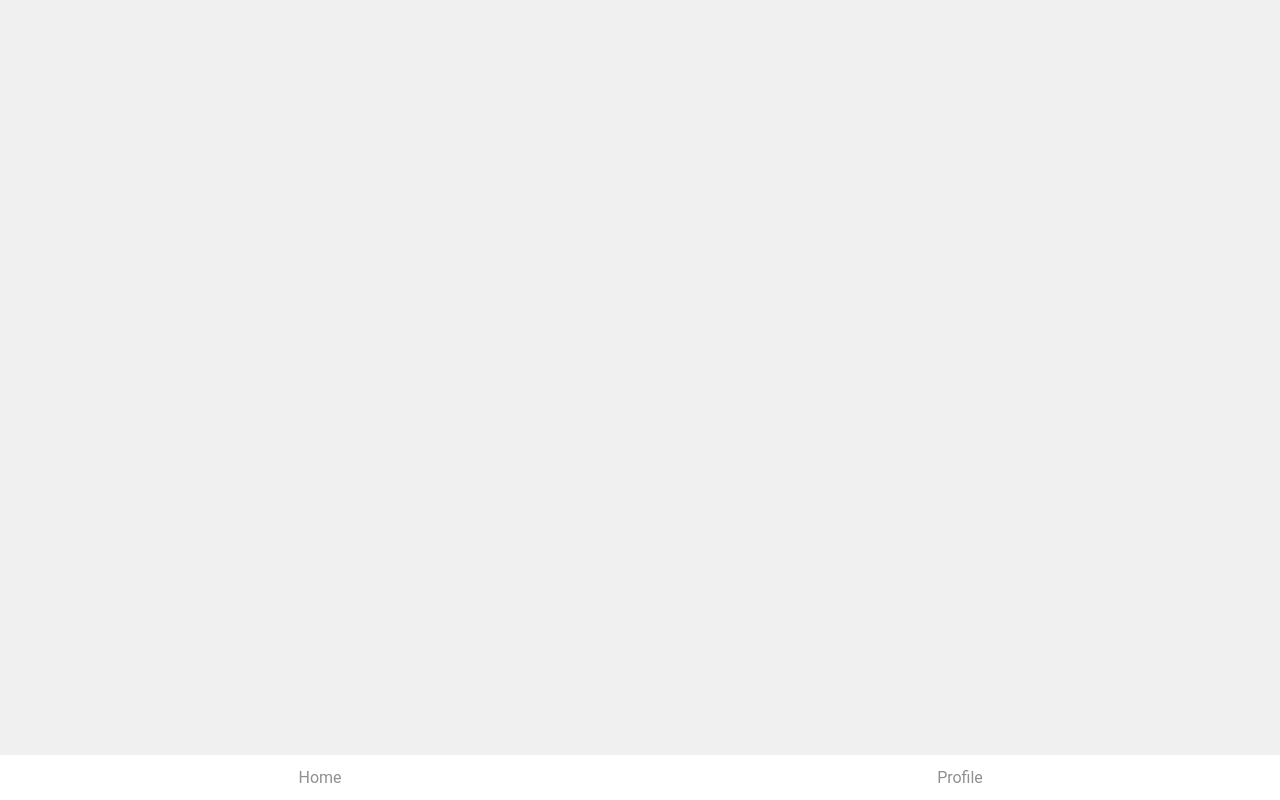
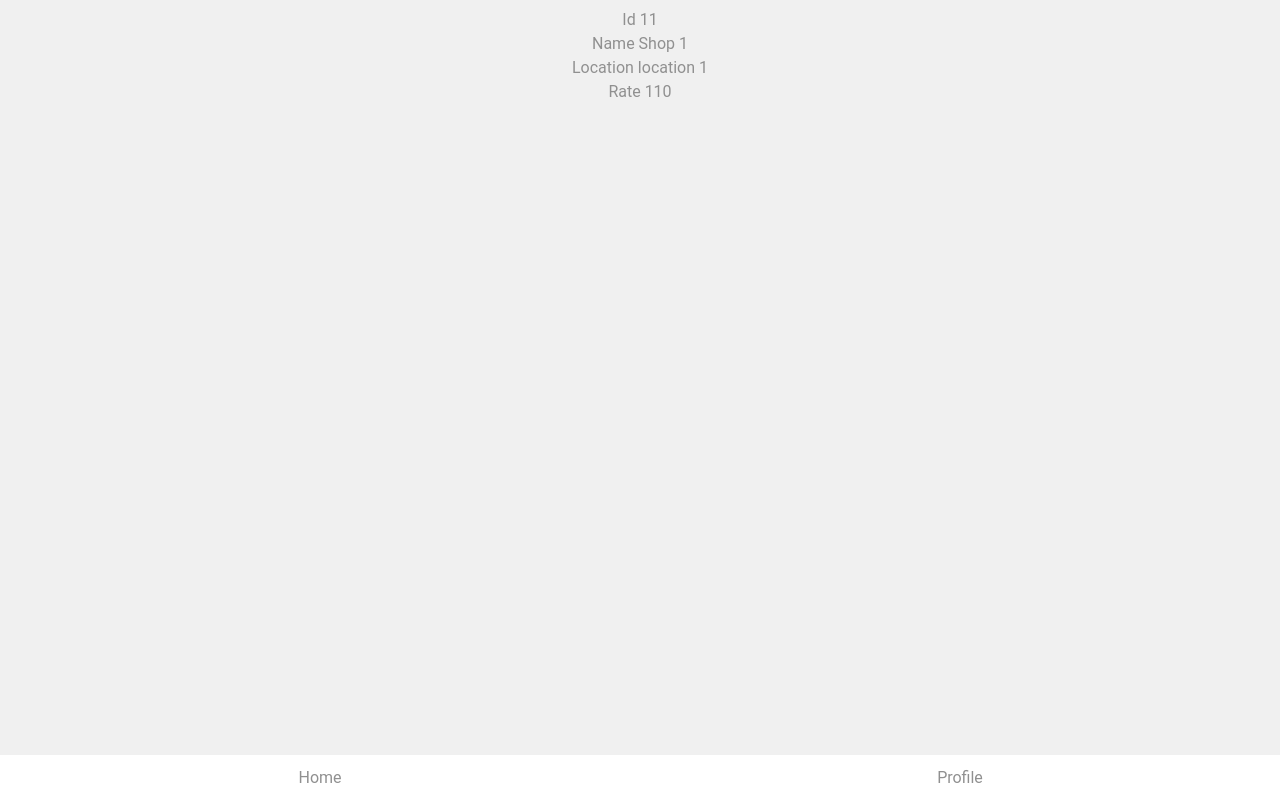
Before and after one commit to MohammadDanishJ/React-Shop, a React (Create React App) app: page /shop/11 in a window 1280 px wide. Before the commit this address had no page. Built offline with nearby package versions, Linux system fonts and the light colour scheme.

Commit message:
created page for shop and redirect user from card to shop

```diff
--- a/src/App.js
+++ b/src/App.js
@@ -2,6 +2,7 @@ import { BrowserRouter as Router, Routes, Route, Navigate } from 'react-router-d
 import Home from './pages/home';
 import Profile from './pages/profile';
 import Navbar from './components/navbar/navbar.component';
+import Shop from './pages/shop';
 
 function App() {
   return (
@@ -12,6 +13,8 @@ function App() {
         <Route path="/" element={<Navigate replace to="/home" />} />
         <Route path='/home' element={<Home />} />
         <Route path='/profile' element={<Profile />} />
+        <Route path='/shop' element={<Shop />} />
+        <Route path='/shop/:sname' element={<Shop />} />
       </Routes>
     </Router>
   );
--- a/src/components/card/card.component.jsx
+++ b/src/components/card/card.component.jsx
@@ -1,8 +1,9 @@
 import React from 'react';
 import "./card.styles.scss";
 import location from '../../assets/location.svg';
+import { Link } from 'react-router-dom';
 
-const Card = ({value}) => {
+const Card = ({ value }) => {
   return (
     <div id={value.id} className="card fl fl-j-fs w100">
       <div className="fl img"></div>
@@ -14,12 +15,14 @@ const Card = ({value}) => {
         </div>
         <div className="sub-title rate-title">INR {value.rate}</div>
       </div>
+      <Link to={`/shop/${value.id}`}>
         <div className="controller fl fl-c cp">
           <svg viewBox="0 0 19 20" width="19" height="20">
             <path fill="currentColor"
               d="M3.8 6.7l5.7 5.7 5.7-5.7 1.6 1.6-7.3 7.2-7.3-7.2 1.6-1.6z"></path>
           </svg>
         </div>
+      </Link>
     </div>
   );
 };
--- /dev/null
+++ b/src/pages/shop/index.jsx
@@ -0,0 +1,47 @@
+import React from 'react';
+import { useParams } from 'react-router-dom';
+import Container from '../../components/container/container.component';
+import { shop } from '../../data';
+
+function findShop(arr, value) {
+    const element = arr.find((el) => {
+        return el.id === parseInt(value);
+    });
+    return typeof element === "undefined" ? [false, false] : [true, element];
+}
+const Shop = () => {
+    // Get URl param name
+    const { sname } = useParams();
+
+    // check if shop exists
+    const [shopFound, Shop] = findShop(shop, sname)
+
+    return (
+        <Container>
+            {sname ? (
+                // if user visits with id in URL
+                // path: /shop/id
+                <>
+                    {shopFound ? (
+                        // if shop found with GET id
+                        <div className='fl fl-c fl-d-cl w100 h100'>
+                            <div>Id {Shop.id}</div>
+                            <div>Name {Shop.name}</div>
+                            <div>Location {Shop.location}</div>
+                            <div>Rate {Shop.rate}</div>
+                        </div>
+                    ) : (
+                        // if shop not found
+                        <div className='fl fl-c w100 h100'>Shop Not Found </div>
+                    )}
+                </>
+            ) : (
+                // if user visits without id in URL
+                // path: /shop
+                <div className='fl fl-c w100 h100'>Default Shop</div>
+            )}
+        </Container>
+    );
+};
+
+export default Shop;
```
Lines whose indentation alone changed are shown as unchanged.
